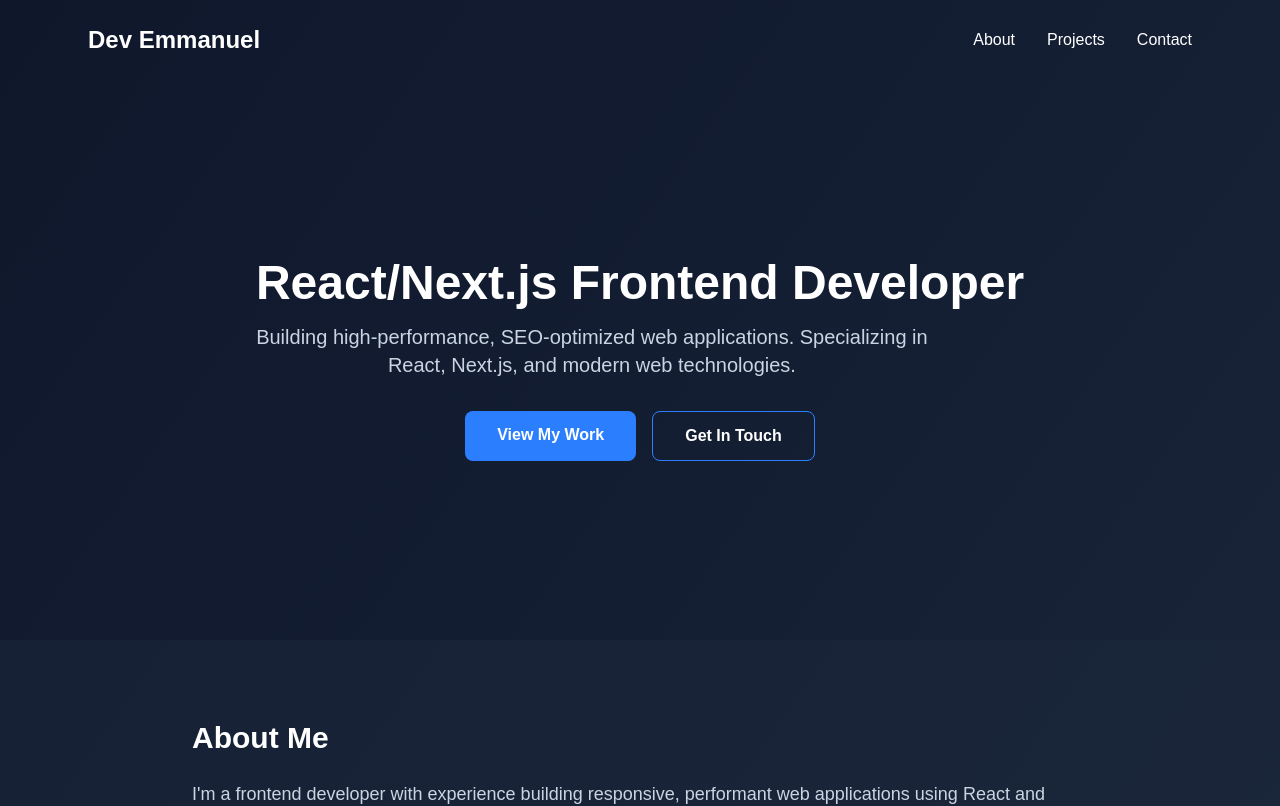
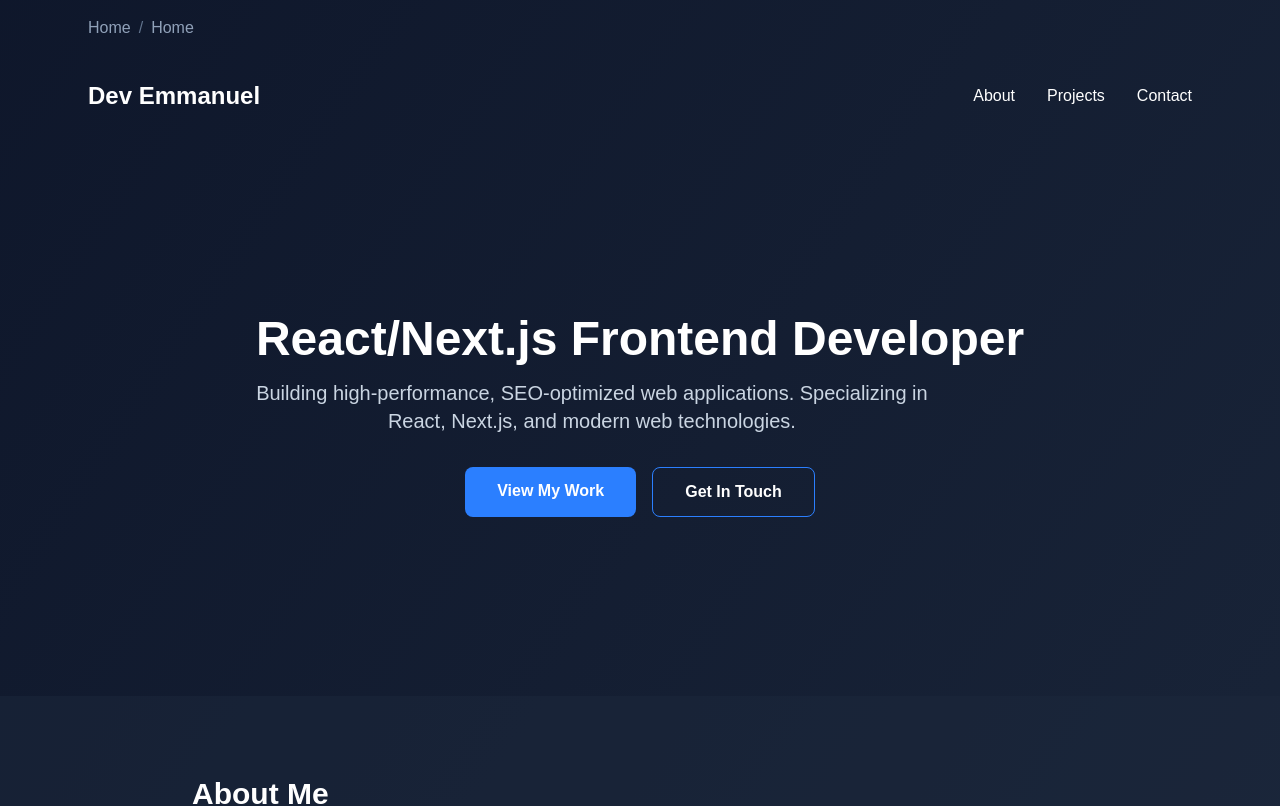
Before and after one commit to Nuelz1/my-portfolio, a Next.js app: page / in a window 1280 px wide. Shown: the top 806 px of the page. Built offline with nearby package versions, Linux system fonts and the light colour scheme; no server answers.

Commit message:
Added breadcrumb component

```diff
--- a/eslint.config.mjs
+++ b/eslint.config.mjs
@@ -3,6 +3,12 @@ import nextVitals from "eslint-config-next/core-web-vitals";
 
 const eslintConfig = defineConfig([
   ...nextVitals,
+  // Add your custom rule overrides here:
+  {
+    rules: {
+      "react/no-unescaped-entities": "off",
+    },
+  },
   // Override default ignores of eslint-config-next.
   globalIgnores([
     // Default ignores of eslint-config-next:
--- /dev/null
+++ b/src/app/components/Breadcrumb.jsx
@@ -0,0 +1,44 @@
+'use client';
+
+const Breadcrumb = ({ currentPage = "Home" }) => {
+  const breadcrumbs = [
+    { name: "Home", url: "#" },
+    { name: currentPage, url: "#" },
+  ];
+
+  const breadcrumbSchema = {
+    "@context": "https://schema.org",
+    "@type": "BreadcrumbList",
+    "itemListElement": breadcrumbs.map((item, index) => ({
+      "@type": "ListItem",
+      "position": index + 1,
+      "name": item.name,
+      "item": `https://devemmanuel.com${item.url}`,
+    })),
+  };
+
+  return (
+    <>
+      <script
+        type="application/ld+json"
+        dangerouslySetInnerHTML={{ __html: JSON.stringify(breadcrumbSchema) }}
+      />
+      <nav aria-label="Breadcrumb" className="py-4 px-6 max-w-6xl mx-auto">
+        <ol className="flex gap-2 text-slate-400">
+          {breadcrumbs.map((item, index) => (
+            <li key={index} className="flex items-center gap-2">
+              <a href={item.url} className="hover:text-blue-400 transition">
+                {item.name}
+              </a>
+              {index < breadcrumbs.length - 1 && (
+                <span className="text-slate-500">/</span>
+              )}
+            </li>
+          ))}
+        </ol>
+      </nav>
+    </>
+  );
+};
+
+export default Breadcrumb;
--- a/src/app/page.js
+++ b/src/app/page.js
@@ -1,3 +1,6 @@
+import Breadcrumb from './components/Breadcrumb';
+
+
 // WebPage Schema
 const webpageSchema = {
   "@context": "https://schema.org",
@@ -25,6 +28,7 @@ export default function Home() {
         type="application/ld+json"
         dangerouslySetInnerHTML={{ __html: JSON.stringify(webpageSchema) }}
       />
+      <Breadcrumb currentPage="Home" />
 
       {/* Navigation */}
       <nav className="flex justify-between items-center p-6 max-w-6xl mx-auto">
```
